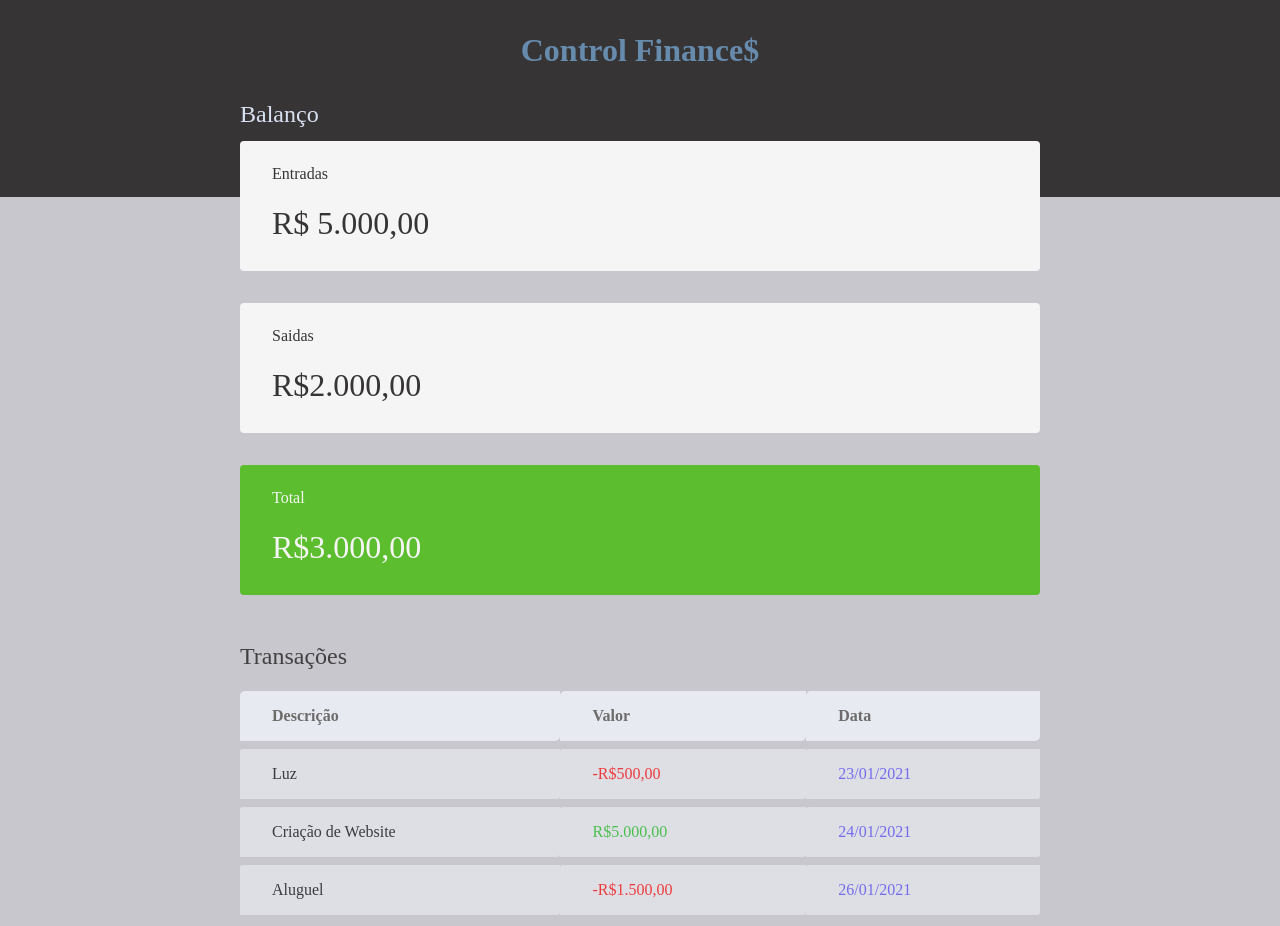
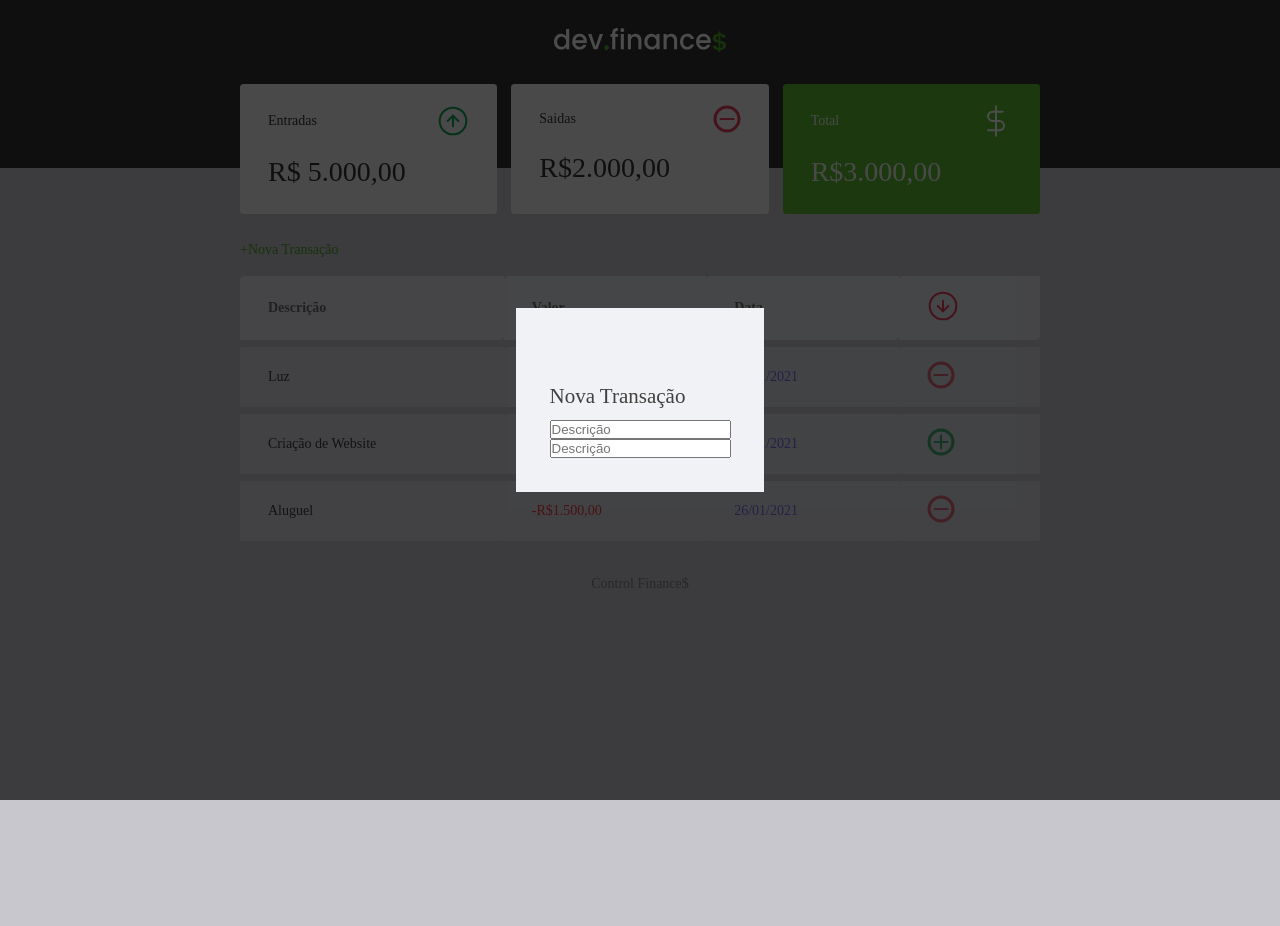
Before and after one commit to BrnAraujo/web-finance, a plain HTML site: page index.html in a window 1280 px wide. Shown: the top 926 px of the page. After the commit the page ends 800 px from the top, so only its background shows below. Drawn offline with Linux system fonts and the light colour scheme.

Commit message:
update 01/26

```diff
--- a/index.html
+++ b/index.html
@@ -11,27 +11,36 @@
 <body>
 
         <header>
-            <h1 id="logo">Control Finance$</h1>
+            <img src="assets/logo.svg" alt="logo Dev Finance">
         </header>
 
 
     <main class="container">
 
             <section id="balance">
-                <h2>Balanço</h2>
+                <h2 class="sr-only">Balanço</h2>
 
                     <div class="card">
-                        <h3>Entradas</h3>
+                        <h3>
+                            <span>Entradas</span>
+                            <img src="assets/income.svg" alt="Imagem de entradas">
+                        </h3>
                         <p>R$ 5.000,00</p>
                     </div>
 
                     <div class="card">
-                        <h3>Saidas</h3>
+                        <h3>
+                            <span>Saidas</span>
+                            <img src="assets/minus.svg" alt="Imagem de saidas">
+                        </h3>
                         <p>R$2.000,00</p>
                     </div>
 
                     <div class="card total">
-                        <h3>Total</h3>
+                        <h3>
+                            <span>Total</span>
+                            <img src="assets/total.svg" alt="Imagem total">
+                        </h3>
                         <p>R$3.000,00</p>
                     </div>
 
@@ -39,13 +48,18 @@
 
 
             <section id="transactions">
-                <h2>Transações</h2>
+                <h2 class="sr-only">Transações</h2>
+                <a href="#" class="button new">+Nova Transação </a>
+
                     <table id="data-table">
                         <thead>
                                 <tr>
                                     <th>Descrição</th>
                                     <th>Valor</th>
                                     <th>Data</th>
+                                    <th>
+                                        <img src="assets/expense.svg" alt="imagem de sinal de menos">
+                                    </th>
                                 </tr>
                         </thead>
 
@@ -54,22 +68,53 @@
                                     <td class="description">Luz</td>
                                     <td class="expense">-R$500,00</td>
                                     <td class="date">23/01/2021</td>
+                                    <td>
+                                        <img src="assets/minus.svg" alt="imagem sinal de menos">
+                                    </td>
                                 </tr>
                                 <tr>
                                     <td class="description">Criação de Website</td>
                                     <td class="income">R$5.000,00</td>
                                     <td class="date">24/01/2021</td>
+                                    <td>
+                                        <img src="assets/plus.svg" alt="">
+                                    </td>
                                 </tr>
                                 <tr>
                                     <td class="description">Aluguel</td>
                                     <td class="expense">-R$1.500,00</td>
                                     <td class="date">26/01/2021</td>
+                                    <td>
+                                        <img src="assets/minus.svg" alt="imagem sinal de menos">
+                                    </td>
                                 </tr>
                         </tbody>
                     </table>
             </section>
     </main>
 
+    <div class="modal-overlay active">
+        <div class="modal">
+            <div id="form">
+                <h2>Nova Transação</h2>
+                <form action="">
+                    <div class="input-group">
+                        <label class="sr-only" for="description">Descrição</label>
+                        <input type="text" id="description" name="description"
+                        placeholder="Descrição">
+                    </div>
+
+                    <div class="input-group">
+                        <label class="sr-only" for="amount">Descrição</label>
+                        <input type="number" id="amount" name="amount"
+                        placeholder="Descrição">
+                    </div>
+                </form>
+            </div>
+        </div>
+
+    </div>
+
 <footer><p>Control Finance$</p></footer>
 </body>
 </html>
--- a/style.css
+++ b/style.css
@@ -2,6 +2,9 @@
     margin: 0;
     padding: 0;
     box-sizing: border-box;
+}
+html {
+    font-size: 93.75%;
 }
 
 body {
@@ -16,8 +19,16 @@ header {
 }
 
 
-#logo {
-    color: rgb(103, 139, 173);
+.sr-only {
+    position: absolute;
+    width: 1px;
+    height: 1px;
+    padding: 0;
+    margin: -1px;
+    overflow: hidden;
+    clip: rect(0,0,0,0);
+    white-space: nowrap;
+    border-width: 0;
 }
 
 
@@ -35,6 +46,21 @@ h2 {
     font-weight: normal;
 }
 
+/*links and buttons*/
+
+a {
+    color: #49aa26;
+    text-decoration: none;
+}
+
+a:hover {
+    color: #3dd705;
+}
+.button.new {
+    display: inline-block;
+    margin-bottom: 0.8rem;
+}
+
 /*section--------*/
 #balance {
     margin-top: -6rem;
@@ -45,6 +71,11 @@ h2 {
     margin-top: 0%;
 }
 
+#transactions{
+    display: block;
+    width: 100%;
+    overflow-x: auto;
+}
 
 /*cards---------*/
 .card {
@@ -57,6 +88,11 @@ h2 {
 .card h3 {
     font-weight: normal;
     font-size: 1rem;
+
+    display: flex;
+    align-items: center;
+    justify-content: space-between;
+
 
 }
 
@@ -73,9 +109,11 @@ h2 {
 
 /*data-table------------*/
 #data-table {
+
     width: 100%;
     border-spacing: 0 0.5rem;
     color: rgb(0, 0, 0);
+
 }
 
 table th {
@@ -117,6 +155,37 @@ td.date {
     color: rgb(82, 70, 250);
 }
 
+/*modal-------------*/
+
+.modal-overlay {
+width: 100%;
+height: 100%;
+background-color: rgba(0, 0, 0, 0.7);
+
+position: fixed;
+top: 0;
+display: flex;
+
+align-items: center;
+justify-content: center;
+
+opacity: 0;
+visibility: hidden;
+}
+
+.modal-overlay.active {
+    opacity: 1;
+    visibility: visible;
+}
+
+.modal {
+    background: #f0f2f5;
+    padding: 2.4rem;
+
+
+}
+
+
 /*roda pé----------*/
 footer {
     text-align: center;
@@ -124,3 +193,15 @@ footer {
     opacity: 0.5;
     color: rgb(21, 20, 29);
 }
+
+/*responsive-----------------*/
+@media (min-width: 800px) {
+    html {
+        font-size: 87.5%;
+    }
+    #balance {
+        display: grid;
+        grid-template-columns: 1fr 1fr 1fr;
+        gap: 1rem;
+    }
+}
```
Also changed, not shown: assets/expense.svg (added), assets/income.svg (added), assets/logo.svg (added), assets/minus.svg (added), assets/plus.svg (added), assets/total.svg (added).
